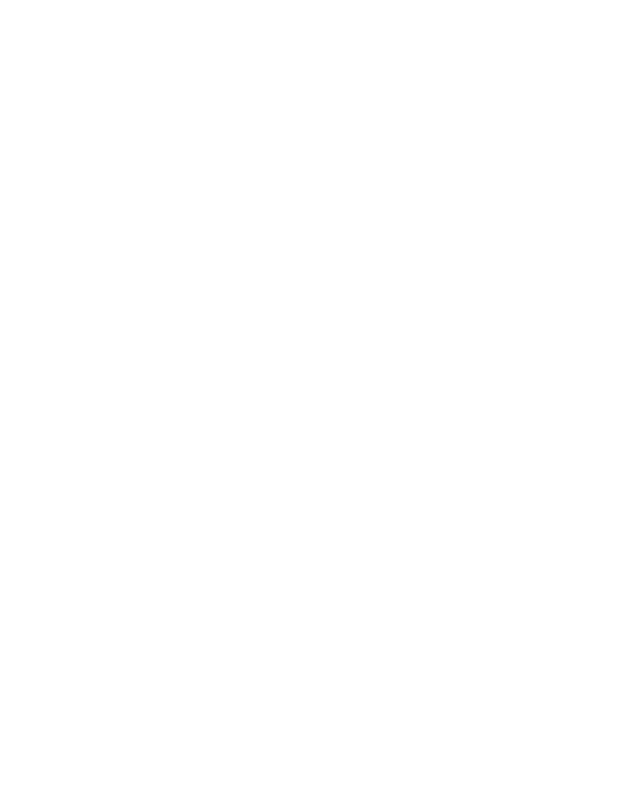
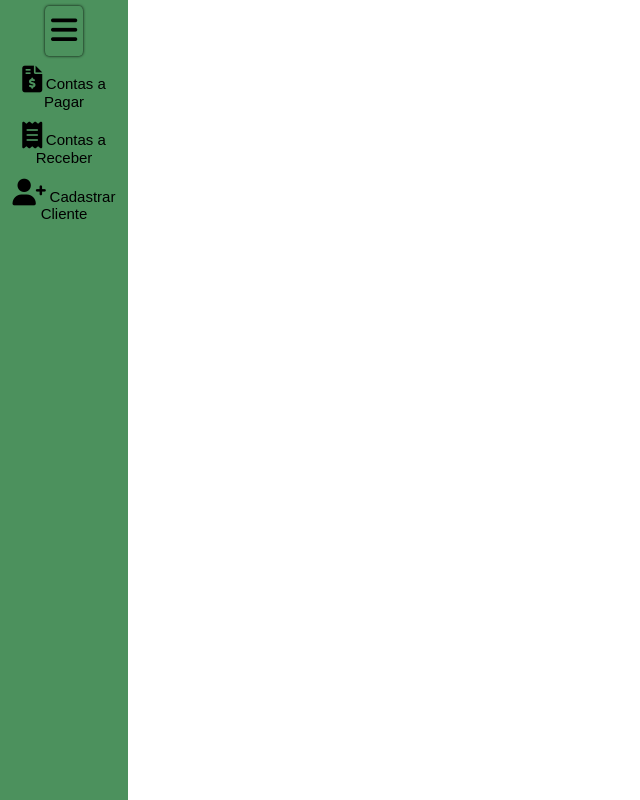
Before and after one commit to AnalystLucas/FluxodeCaixa, a plain HTML site: page View/Dashboard.html in a window 1280 px wide. Shown: the whole page, without its empty margins (0-640 px from the left). Drawn offline with Linux system fonts and the light colour scheme.

Commit message:
Criando novas Class e Personalizando a View Dashboard

```diff
--- a/View/Dashboard.html
+++ b/View/Dashboard.html
@@ -6,9 +6,33 @@
     <title>Dashboard | FDC</title>
     <meta name='viewport' content='width=device-width, initial-scale=1'>
     <link rel='stylesheet' type='text/css' media='screen' href='../View/css/style.css'>
-    <!-- <script src='main.js'></script> -->
+    <link rel='stylesheet' type='text/css' media='screen' href='https://cdnjs.cloudflare.com/ajax/libs/font-awesome/6.0.0/css/all.min.css'>
+
 </head>
 <body>
-
+    <div class="Mlateral">
+        <div class="Mitens">
+            <div class="Mlinha">
+                <button onclick="" type="button" class="Mbtn Mshadow">
+                    <i class="fa-solid fa-bars"></i>
+                </button>
+            </div>
+            <div class="">
+                <button type="button" class="Ibtn"> <i class="fa-solid fa-file-invoice-dollar fa-2x"></i>
+                    <a href="#"> <span class="Nitem">Contas a Pagar</span> </a>
+                </button>
+            </div>
+            <div class="">
+                <button type="button" class="Ibtn"><i class="fa-solid fa-receipt fa-2x"></i>
+                    <a href="#"> <span class="Nitem">Contas a Receber</span></a>
+                </button>
+            </div>
+            <div class="">
+                <button type="button" class="Ibtn"><i class="fa-solid fa-user-plus fa-2x"></i>
+                    <a href="#"> <span class="Nitem">Cadastrar Cliente</span></a>
+                </button>
+            </div>
+        </div>
+    </div>
 </body>
 </html>
--- a/View/css/style.css
+++ b/View/css/style.css
@@ -37,3 +37,55 @@ body{
 .Fshadow{
     box-shadow: 0 0 3px #2d8844;
 }
+.Mlateral{
+    display: flex;
+    background: #4c915d;
+    width: 10%;
+    height: 100vh;
+}
+.Mlateral-min{
+    display: flex;
+    background: #4c915d;
+    width: 5%;
+    height: 100vh;
+}
+.Mlinha{
+    display: flex;
+    margin-top: 5%;
+    width: 100%;
+    justify-content: center;
+}
+
+.Mbtn{
+    height: 50px;
+    font-size: 30px;
+    border: none;
+    border-radius: 10%;
+    background: #4c915d;
+
+}
+.Ibtn{
+    margin-top: 5%;
+    width: 100%;
+    height: 50px;
+    border: none;
+    /* border-radius: 10%; */
+    background: #4c915d;
+    align-items: flex-start;
+}
+.Ibtn:hover{
+    box-shadow: 0 0 3px #000, 0 0 20px #789c7b;
+}
+.Mshadow{
+    box-shadow: 0 0 3px #000000;
+}
+.Mbtn:hover{
+    box-shadow: 0 0 3px #000, 0 0 20px #789c7b;
+}
+a{
+    text-decoration: none;
+    color: black;
+}
+.Nitem{
+    font-size: 15px;
+}
```
